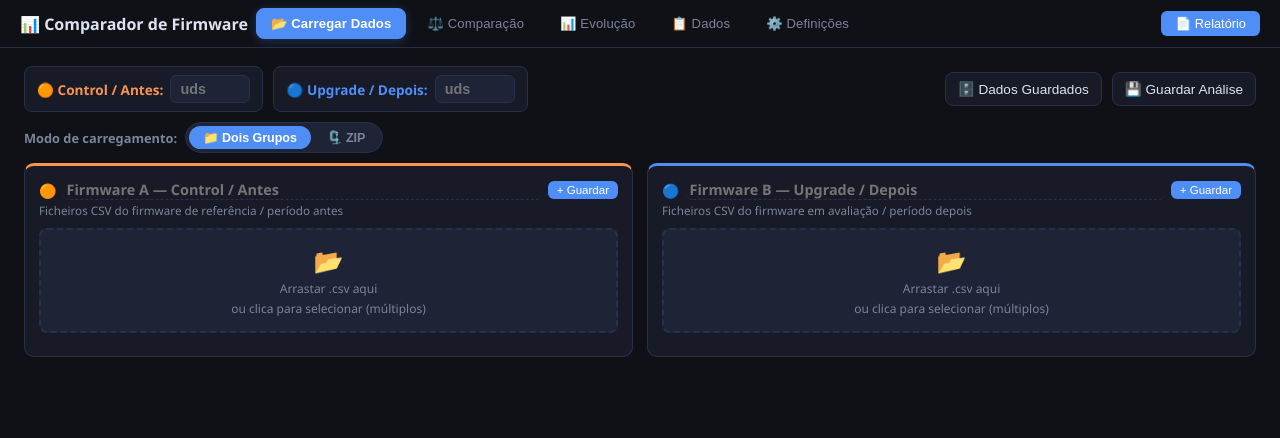
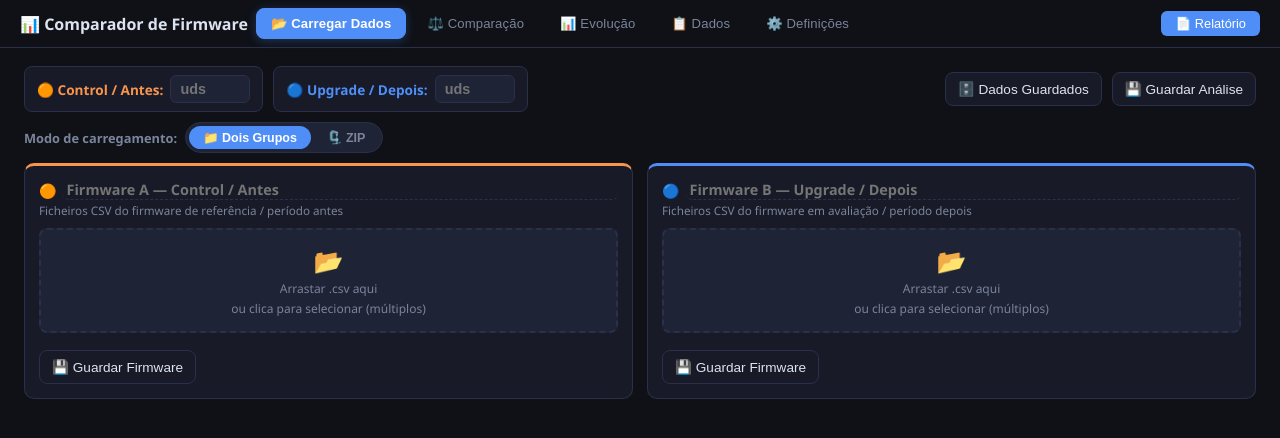
Before and after one commit to nunogouveia91/firmware-comparison, a plain HTML site: page src/comparador.html in a window 1280 px wide. Drawn offline with nearby package versions, Linux system fonts and the light colour scheme.

Commit message:
feat: botões Guardar Firmware reestilizados e renomeados

```diff
--- a/src/comparador.html
+++ b/src/comparador.html
@@ -329,7 +329,6 @@ input:focus,select:focus{outline:none;border-color:var(--accent1)}
           <input type="text" id="fw2-label-tab" placeholder="Firmware A — Control / Antes"
             style="background:transparent;border:none;border-bottom:1px dashed var(--border);font:inherit;color:inherit;padding:0 4px;flex:1;min-width:0;font-size:.9rem"
             oninput="fw2Label=this.value;document.getElementById('fw2-label').value=this.value;updateFWHeaders()">
-          <button class="btn" style="padding:3px 9px;font-size:.72rem;flex-shrink:0" onclick="saveDataset('fw2')">+ Guardar</button>
         </h2>
         <div class="fw-hint">Ficheiros CSV do firmware de referência / período antes</div>
         <div class="drop-zone" id="drop2-tab">
@@ -339,13 +338,17 @@ input:focus,select:focus{outline:none;border-color:var(--accent1)}
           <input type="file" id="inp-fw2-tab" accept=".csv,.txt" multiple>
         </div>
         <div class="file-list" id="list-fw2-tab"></div>
+        <div style="margin-top:8px">
+          <div style="background:var(--surface);border:1px solid var(--border);border-radius:8px;padding:8px 12px;display:inline-flex;align-items:center">
+            <button onclick="saveDataset('fw2')" style="background:none;border:none;color:var(--text);font-size:.85rem;cursor:pointer;white-space:nowrap;padding:0">💾 Guardar Firmware</button>
+          </div>
+        </div>
       </div>
       <div class="fw-panel fw1">
         <h2 style="display:flex;align-items:center;gap:6px">🔵
           <input type="text" id="fw1-label-tab" placeholder="Firmware B — Upgrade / Depois"
             style="background:transparent;border:none;border-bottom:1px dashed var(--border);font:inherit;color:inherit;padding:0 4px;flex:1;min-width:0;font-size:.9rem"
             oninput="fw1Label=this.value;document.getElementById('fw1-label').value=this.value;updateFWHeaders()">
-          <button class="btn" style="padding:3px 9px;font-size:.72rem;flex-shrink:0" onclick="saveDataset('fw1')">+ Guardar</button>
         </h2>
         <div class="fw-hint">Ficheiros CSV do firmware em avaliação / período depois</div>
         <div class="drop-zone" id="drop1-tab">
@@ -355,6 +358,11 @@ input:focus,select:focus{outline:none;border-color:var(--accent1)}
           <input type="file" id="inp-fw1-tab" accept=".csv,.txt" multiple>
         </div>
         <div class="file-list" id="list-fw1-tab"></div>
+        <div style="margin-top:8px">
+          <div style="background:var(--surface);border:1px solid var(--border);border-radius:8px;padding:8px 12px;display:inline-flex;align-items:center">
+            <button onclick="saveDataset('fw1')" style="background:none;border:none;color:var(--text);font-size:.85rem;cursor:pointer;white-space:nowrap;padding:0">💾 Guardar Firmware</button>
+          </div>
+        </div>
       </div>
     </div>
   </div>
```
Also changed, not shown: PRD.md (+2 -1 lines).
